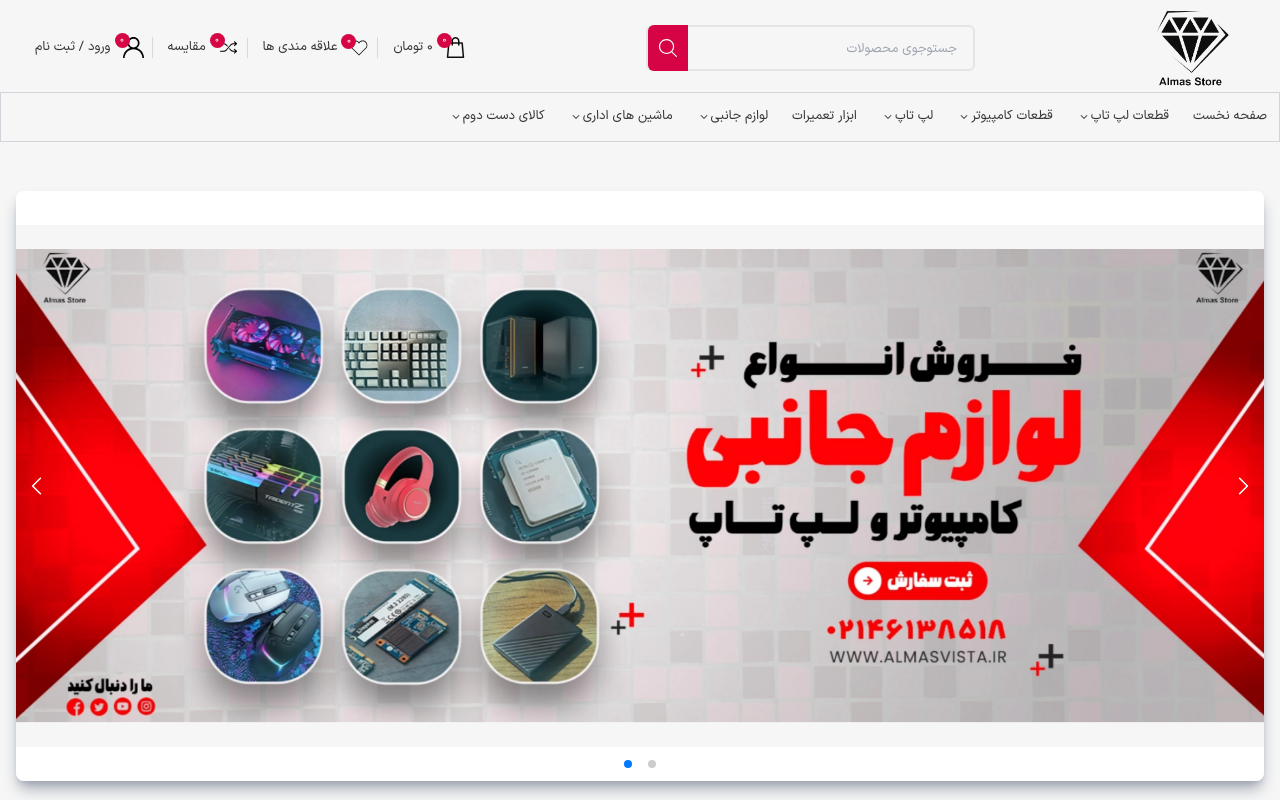
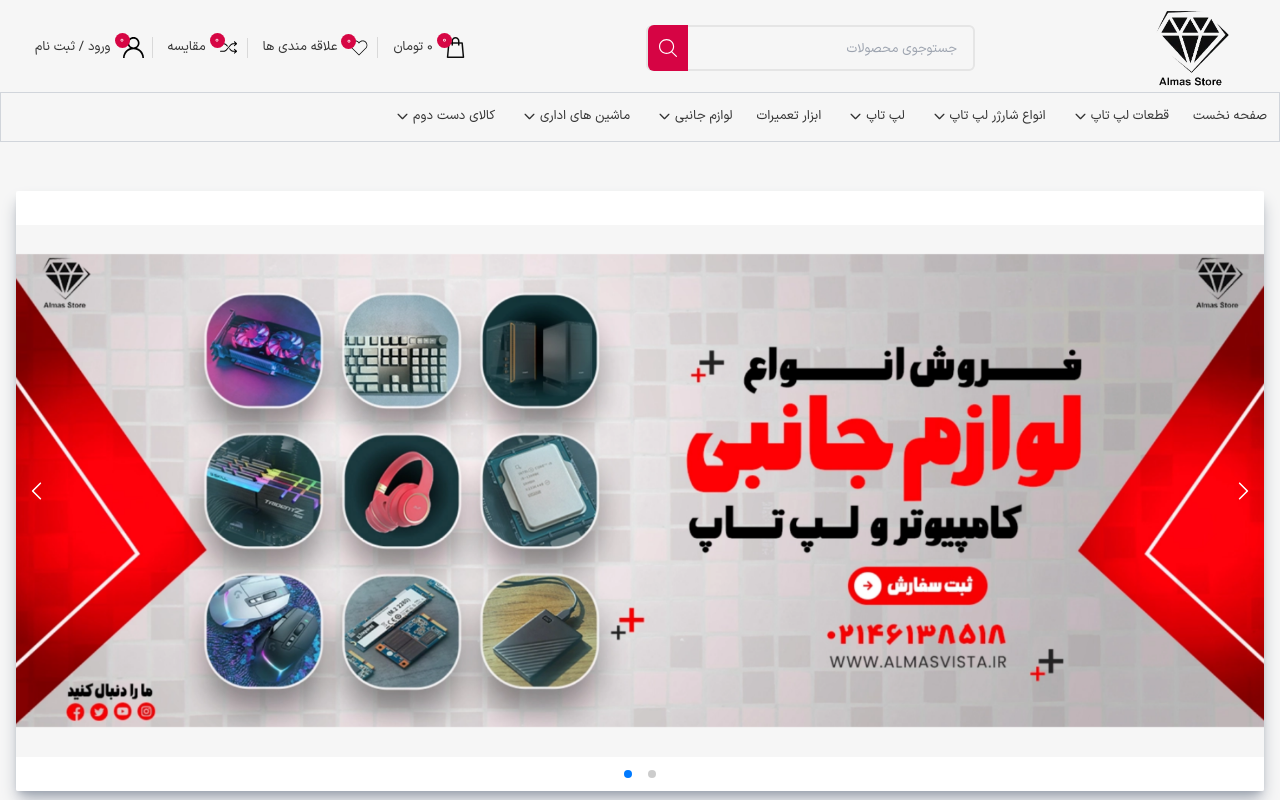
Before and after one commit to Kamyarkamali/almas-Store, a Next.js app: page / in a window 1280 px wide. Shown: the top 800 px of the page. Built offline with nearby package versions, Linux system fonts and the light colour scheme.

Commit message:
crreeate json and megamenu

```diff
--- a/components/module/HeroSlider.tsx
+++ b/components/module/HeroSlider.tsx
@@ -35,7 +35,7 @@
 
   return (
     <div className="mt-[3.06rem] hidden lg:block px-4">
-      <div className="relative w-full max-w-[1440px] mx-auto shadow-lg shadow-gray-400 rounded-lg overflow-hidden">
+      <div className="relative w-full max-w-[1440px] mx-auto shadow-lg shadow-gray-400 rounded-sm overflow-hidden">
         <Swiper
           ref={swiperRef}
           observeParents={true}
@@ -52,11 +52,11 @@
         >
           {data.map((slide) => (
             <SwiperSlide key={slide.id}>
-              <div className="relative w-full h-[500px] md:h-[590px] flex items-center justify-center">
+              <div className="relative w-full h-[600px] flex items-center justify-center">
                 <Link href={slide.paths}>
                   <Image
-                    width={1367}
-                    height={590}
+                    width={2367}
+                    height={1590}
                     src={slide.image}
                     alt={slide.description}
                     className="w-full h-full object-cover"
--- a/components/module/MegaMenus.tsx
+++ b/components/module/MegaMenus.tsx
@@ -1,39 +1,65 @@
+import { useState, useRef } from "react";
 import ArrowDown from "../icon/ArrowDown";
+import data from "@/public/json/Menu.json";
 
 function MegaMenus() {
+  const [activeMenu, setActiveMenu] = useState<number | null>(null);
+  const menuRef = useRef<HTMLDivElement | null>(null); // ref برای ناحیه منو
+  const submenuRef = useRef<HTMLDivElement | null>(null); // ref برای زیرمنو
+
+  const handleMouseEnter = (id: number) => {
+    setActiveMenu(id);
+  };
+
+  const handleMouseLeave = (e: React.MouseEvent) => {
+    // زمانی که موس از کل ناحیه منو و زیرمنو خارج می‌شود
+    if (
+      menuRef.current &&
+      !menuRef.current.contains(e.relatedTarget as Node) &&
+      submenuRef.current &&
+      !submenuRef.current.contains(e.relatedTarget as Node)
+    ) {
+      setActiveMenu(null); // منو بسته می‌شود
+    }
+  };
+
   return (
     <div className="w-full border-[1px] border-gray-300 h-[50px] mt-1">
       <div className="flex items-center h-full">
-        <ul className="flex gap-6 items-center duration-300 transition-all ease-in mr-3 *:cursor-pointer *:text-[#333333] *:text-[13px]">
-          <li className="hover:text-red-400">صفحه نخست</li>
-          <div className="flex items-center">
-            <li className="hover:text-red-400">قطعات لپ تاپ</li>
-            <ArrowDown width="14px" height="14px" />
-          </div>
+        <ul className="flex gap-6 items-center duration-300 z-50 transition-all ease-in mr-3 cursor-pointer text-[#333333] text-[13px]">
+          {data.map((item: any, index: number) => (
+            <div
+              key={item.id}
+              className="relative"
+              onMouseEnter={() => handleMouseEnter(item.id)}
+              ref={menuRef}
+            >
+              <li className="flex items-center text-[13px]">
+                {item.title}
+                {item.submenu.length > 0 && <ArrowDown />}
+              </li>
 
-          <div className="flex items-center">
-            <li className="hover:text-red-400">قطعات کامپیوتر</li>
-            <ArrowDown width="14px" height="14px" />
-          </div>
-
-          <div className="flex items-center">
-            <li className="hover:text-red-400">لپ تاپ</li>
-            <ArrowDown width="14px" height="14px" />
-          </div>
-
-          <li className="hover:text-red-400">ابزار تعمیرات</li>
-          <div className="flex items-center">
-            <li className="hover:text-red-400">لوازم جانبی</li>
-            <ArrowDown width="14px" height="14px" />
-          </div>
-          <div className="flex items-center">
-            <li className="hover:text-red-400">ماشین های اداری</li>
-            <ArrowDown width="14px" height="14px" />
-          </div>
-          <div className="flex items-center">
-            <li className="hover:text-red-400">کالای دست دوم</li>
-            <ArrowDown width="14px" height="14px" />
-          </div>
+              {/* نمایش زیرمنوها فقط در صورت هاور روی آیتم */}
+              {item.submenu.length > 0 && activeMenu === item.id && (
+                <div
+                  onMouseLeave={handleMouseLeave}
+                  ref={submenuRef}
+                  className="absolute left-[-90px] top-[100%] bg-white border border-gray-300 shadow-lg p-2 mt-1 rounded-md w-[200px] transition-all duration-300 ease-in-out"
+                >
+                  <ul>
+                    {item.submenu.map((subItem: any) => (
+                      <li
+                        key={subItem.id}
+                        className="p-2 text-[13px] hover:bg-gray-100 cursor-pointer"
+                      >
+                        {subItem.title}
+                      </li>
+                    ))}
+                  </ul>
+                </div>
+              )}
+            </div>
+          ))}
         </ul>
       </div>
     </div>
--- /dev/null
+++ b/public/json/Menu.json
@@ -0,0 +1,195 @@
+[
+  {
+    "id": 1,
+    "title": "صفحه نخست",
+    "submenu": []
+  },
+  {
+    "id": 2,
+    "title": "قطعات لپ تاپ",
+    "submenu": [
+      {
+        "id": 21,
+        "title": "هارد لپ تاپ",
+        "submenu": [
+          { "id": 211, "title": "HDD" },
+          { "id": 212, "title": "SDD" }
+        ]
+      },
+      {
+        "id": 22,
+        "title": "اسپیکر لپ تاپ",
+        "submenu": []
+      },
+      {
+        "id": 23,
+        "title": "ال سی دی و اد ای دی لپ تاپ",
+        "submenu": []
+      },
+      {
+        "id": 24,
+        "title": "انواع شارژر لپ تاپ",
+        "submenu": [
+          { "id": 213, "title": "شارژر ایسوس" },
+          { "id": 214, "title": "شارژر HP" },
+          { "id": 215, "title": "شارژر لنوو" },
+          { "id": 216, "title": "شارژر دل" },
+          { "id": 217, "title": "شارژر ACER" },
+          { "id": 218, "title": "شارژر سونی" },
+          { "id": 219, "title": "شارژر MSI" },
+          { "id": 220, "title": "شارژر سامسونگ" },
+          { "id": 221, "title": "شارژر APPLE" },
+          { "id": 222, "title": "شارژر توشیبا" },
+          { "id": 223, "title": "شارژر MICROSOFT" },
+          { "id": 224, "title": "شارژر FUJITSO" }
+        ]
+      },
+      {
+        "id": 25,
+        "title": "باتری لپ تاپ",
+        "submenu": [
+          { "id": 225, "title": "باتری ASUS" },
+          { "id": 226, "title": "باتری HP" },
+          { "id": 227, "title": "باتری LENOVO" },
+          { "id": 228, "title": "باتری DELL" },
+          { "id": 229, "title": "باتری ACER" },
+          { "id": 230, "title": "باتری MICROSOFT" },
+          { "id": 231, "title": "باتری FUJITSO" },
+          { "id": 232, "title": "باتری TOSHIBA" },
+          { "id": 233, "title": "باتری APPLE" },
+          { "id": 234, "title": "باتری SONY" },
+          { "id": 235, "title": "باتری SAMSUNG" }
+        ]
+      },
+      {
+        "id": 26,
+        "title": "برند های  داخلی لپ تاپ",
+        "submenu": []
+      },
+      {
+        "id": 27,
+        "title": "پردازنده های داخلی لپ تاپ",
+        "submenu": []
+      },
+      {
+        "id": 28,
+        "title": "پردازنده لپ تاپ",
+        "submenu": []
+      },
+      {
+        "id": 29,
+        "title": "تاپ پد و کلیک لپ تاپ",
+        "submenu": []
+      },
+      {
+        "id": 210,
+        "title": "جک و سوکت و دکمه لپ تاپ",
+        "submenu": []
+      },
+      {
+        "id": 211,
+        "title": "درایو لپ تاپ",
+        "submenu": []
+      },
+      {
+        "id": 212,
+        "title": "رم لپ تاپ",
+        "submenu": [
+          { "id": 213, "title": "رم لپ تاپ DDR" },
+          { "id": 214, "title": "رم DDR2 لپ تاپ" },
+          { "id": 215, "title": "رم DDR3 لپ تاپ" },
+          { "id": 216, "title": "رم DDR3L لپ تاپ" },
+          { "id": 217, "title": "رم DDR3L لپ تاپ" }
+        ]
+      },
+      {
+        "id": 31,
+        "title": "فلت لپ تاپ",
+        "submenu": []
+      },
+
+      {
+        "id": 33,
+        "title": "فن لپ تاپ",
+        "submenu": []
+      },
+      {
+        "id": 36,
+        "title": "قاب لپ تاپ",
+        "submenu": []
+      },
+      {
+        "id": 37,
+        "title": "کابل آداپتور لپ تاپ",
+        "submenu": []
+      }
+    ]
+  },
+  {
+    "id": 3,
+    "title": "انواع شارژر لپ تاپ",
+    "submenu": [
+      { "id": 31, "title": "شارژر ایسوس" },
+      { "id": 32, "title": "شارژر HP" },
+      { "id": 33, "title": "شارژر لنوو" },
+      { "id": 34, "title": "شارژر دل" },
+      { "id": 35, "title": "شارژر ACER" },
+      { "id": 36, "title": "شارژر سونی" },
+      { "id": 37, "title": "شارژر MSI" },
+      { "id": 38, "title": "شارژر سامسونگ" },
+      { "id": 39, "title": "شارژر APPLE" },
+      { "id": 310, "title": "شارژر توشیبا" },
+      { "id": 311, "title": "شارژر MICROSOFT" },
+      { "id": 312, "title": "شارژر FUJITSO" }
+    ]
+  },
+  {
+    "id": 4,
+    "title": "لپ تاپ",
+    "submenu": [
+      { "id": 41, "title": "ASUS" },
+      { "id": 42, "title": "LENOVO" },
+      { "id": 43, "title": "MSI" },
+      { "id": 44, "title": "SONY" }
+    ]
+  },
+  {
+    "id": 5,
+    "title": "ابزار تعمیرات",
+    "submenu": []
+  },
+  {
+    "id": 6,
+    "title": "لوازم جانبی",
+    "submenu": [
+      { "id": 61, "title": "لوازم جانبی کامپیوتر" },
+      { "id": 62, "title": "هارد اکسترنال" },
+      { "id": 63, "title": "لوازم جانبی لپ تاپ" },
+      {
+        "id": 64,
+        "title": "لوازم جانبی موبایل و تبلت",
+        "submenu": [
+          { "id": 641, "title": "شارژر موبایل" },
+          { "id": 642, "title": "قاب موبایل و تبلت" },
+          { "id": 643, "title": "کابل شارژ موبایل" }
+        ]
+      }
+    ]
+  },
+  {
+    "id": 7,
+    "title": "ماشین های اداری",
+    "submenu": [
+      { "id": 71, "title": "پرینتر" },
+      { "id": 72, "title": "مواد مصرفی" }
+    ]
+  },
+  {
+    "id": 8,
+    "title": "کالای دست دوم",
+    "submenu": [
+      { "id": 81, "title": "قطعات کامپیوتر" },
+      { "id": 82, "title": "قطعات لپ تاپ" }
+    ]
+  }
+]
```
Also changed, not shown: components/templates/RegisterPage.tsx (+1 -12 lines), types/interFace.ts (+12 -0 lines).
